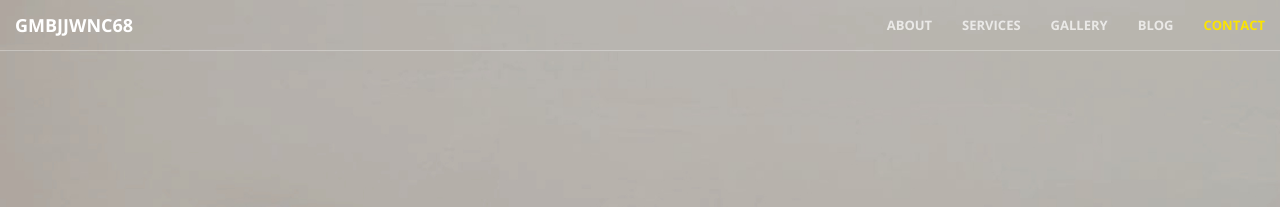
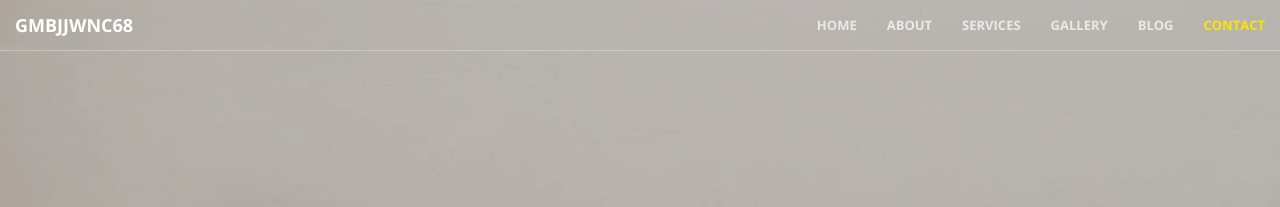
Before and after one commit to gmbjjwnc68/gmbjjwnc68.github.io, a Jekyll site: the page built from index.html, in a window 1280 px wide. Shown: the top 207 px of the page. Built offline with Jekyll 4.4.1, drawn with Linux system fonts in a browser that asks for light colours.

Commit message:
Add home to navbar

```diff
--- a/_includes/nav.html
+++ b/_includes/nav.html
@@ -14,6 +14,9 @@
         <!-- Collect the nav links, forms, and other content for toggling -->
         <div class="collapse navbar-collapse" id="bs-example-navbar-collapse-1">
             <ul class="nav navbar-nav navbar-right">
+                <li>
+                    <a class="page-scroll" href="gmbjjwnc68.com">Home</a>
+                </li>
                 <li>
                     <a class="page-scroll" href="#about">About</a>
                 </li>
```
